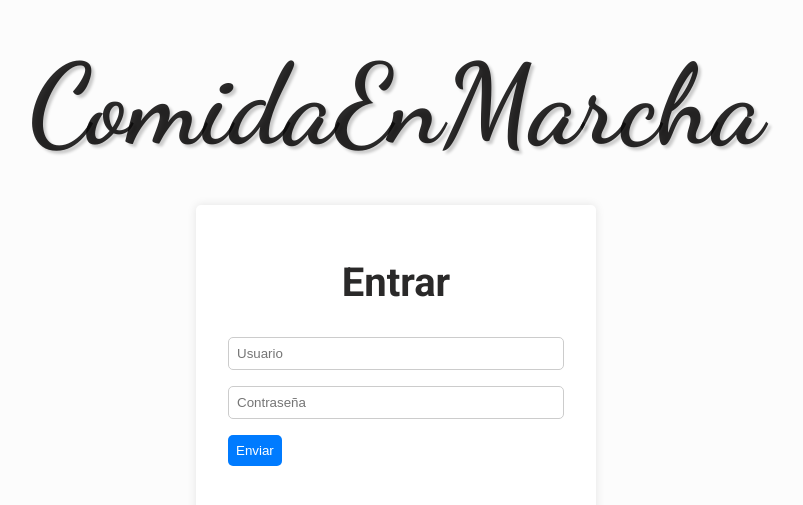
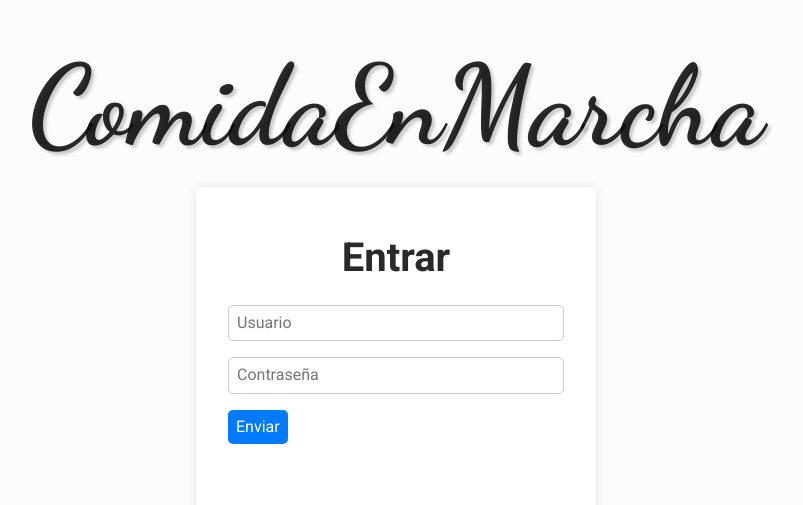
Before and after one commit to FerZeg/TFG, a React (Vite) app in the folder Código/Frontends/cocina/: page /login in a window 1280 px wide. Shown: the part 109-614 px from the top of the page, without its empty margins (244-1047 px from the left). Built offline with nearby package versions, Linux system fonts and the light colour scheme; no server answers.

Commit message:
Arreglado estilo y añadidas animaciones para suavidad

```diff
--- a/Código/Frontends/cocina/package.json
+++ b/Código/Frontends/cocina/package.json
@@ -12,6 +12,7 @@
   "dependencies": {
     "currency.js": "^2.0.4",
     "framer-motion": "^11.1.7",
+    "modern-normalize": "^2.0.0",
     "prop-types": "^15.8.1",
     "react": "18.3.1",
     "react-dom": "18.3.1",
--- a/Código/Frontends/cocina/src/components/mainUI/Header.css
+++ b/Código/Frontends/cocina/src/components/mainUI/Header.css
@@ -5,7 +5,7 @@
     width: 768px;
     background-color: #f8f9fa;
     margin: 0 auto;
-    padding: 1rem 0;
+    padding: 0.6rem 0;
     border-radius: 10px;
     box-shadow: 0 0 10px rgba(0, 0, 0, 0.1);
     max-width: 100%;
--- a/Código/Frontends/cocina/src/index.css
+++ b/Código/Frontends/cocina/src/index.css
@@ -1,7 +1,5 @@
 :root {
   font-family: "Roboto", Inter, system-ui, Avenir, Helvetica, Arial, sans-serif;
-  line-height: 1.5;
-  font-weight: 400;
   color: rgba(10, 9, 9, 0.87);
   background-color: #fcfcfc;
   font-synthesis: none;
@@ -9,15 +7,21 @@
   -webkit-font-smoothing: antialiased;
   -moz-osx-font-smoothing: grayscale;
 }
-*, *::before, *::after {
-  box-sizing: border-box;
-  margin: 0;
-  padding: 0;
-}
 
 .page {
   max-width: 720px;
   margin: 0 auto;
+  opacity: 0;
+  animation: fadeIn 0.3s ease-out forwards;
+}
+
+@keyframes fadeIn {
+  from {
+    opacity: 0;
+  }
+  to {
+    opacity: 1;
+  }
 }
 
 .box-section {
@@ -25,7 +29,7 @@
   border-radius: 5px;
   padding: 20px;
   margin: 20px 0;
-  overflow: scroll;
+  overflow: auto;
 }
 
 .center-page {
--- a/Código/Frontends/cocina/src/main.jsx
+++ b/Código/Frontends/cocina/src/main.jsx
@@ -1,6 +1,5 @@
 import ReactDOM from 'react-dom/client'
 import Cocina from './pages/Cocina/Cocina.jsx'
-import './index.css'
 import Layout from './layouts/MainLayout';
 import Login from './pages/Login/Login';
 import Logout from './components/Logout';
@@ -8,6 +7,9 @@ import {createBrowserRouter, RouterProvider} from 'react-router-dom'
 import Admin from './pages/Admin/Admin.jsx';
 import TicketsPage from './pages/Tickets/Tickets.jsx';
 import EditorPage from './pages/Editor/Editor.jsx';
+
+import './index.css'
+import 'modern-normalize/modern-normalize.css'
 
 
 const router = createBrowserRouter([
```
Also changed, not shown: 1 other file (tests, documents, lock files or other folders).
